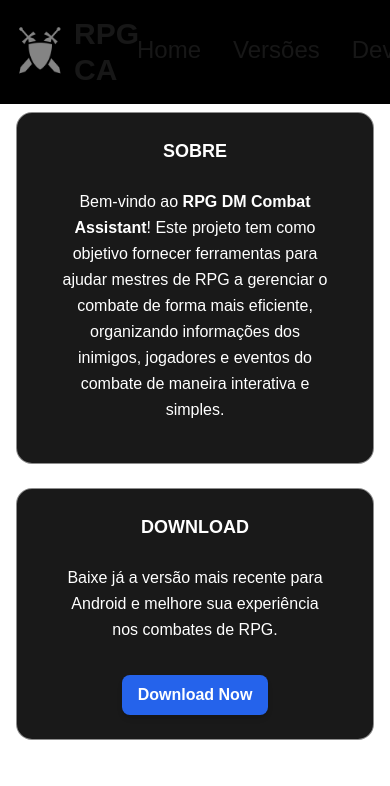
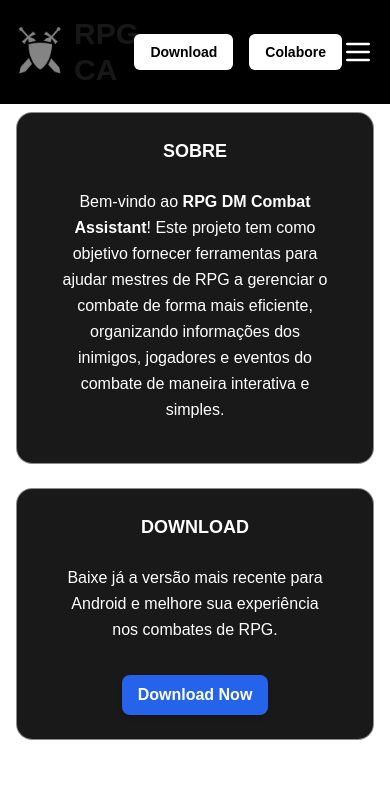
Before and after one commit to Gustavo-Vinicius-Santana/rpg-ca-landing-page, a Next.js app: page / in a window 390 px wide. Shown: the top 786 px of the page. Built offline with nearby package versions, Linux system fonts and the light colour scheme.

Commit message:
[feature - ui/logic - complet] (responsividade header) Tornando o header da aplicação responsivo para celulares e desktop

```diff
--- a/src/ui/templates/Header.tsx
+++ b/src/ui/templates/Header.tsx
@@ -1,3 +1,6 @@
+"use client";
+
+import { useState } from "react";
 import Link from "next/link";
 import Image from "next/image";
 
@@ -12,37 +15,64 @@ type HeaderProps = {
   collaborate: string;
 };
 
-export default  function Header({ home, versions, devlog, contact, download, collaborate }: HeaderProps) {
+export default function Header({
+  home,
+  versions,
+  devlog,
+  contact,
+  download,
+  collaborate,
+}: HeaderProps) {
+  const [isMenuOpen, setIsMenuOpen] = useState(false);
+
+  const toggleMenu = () => {
+    setIsMenuOpen((prev) => !prev);
+  };
+
   return (
-    <header className="bg-black fixed top-0 left-0 w-full flex items-center justify-between p-4 border-b border-white">
+    <>
+      <header className="bg-black fixed top-0 left-0 w-full flex items-center justify-between p-4 border-b border-white z-10">
         <div className="flex items-center gap-12">
           <div className="flex items-center gap-2 cursor-pointer">
             <Image src="/logo.png" alt="logo" width={50} height={50} />
             <h1 className="font-bold text-3xl">RPG CA</h1>
           </div>
 
-        <div className="flex items-center">
+          {/* Menu Desktop */}
+          <div className="hidden md:flex items-center">
             <ul className="flex gap-8">
               <li className="text-2xl relative group">
-              <Link href={home} className="block pb-1 relative transition-colors duration-300 hover:text-yellow-500">
+                <Link
+                  href={home}
+                  className="block pb-1 relative transition-colors duration-300 hover:text-yellow-500"
+                >
                   Home
                   <span className="absolute left-0 bottom-[-2px] w-0 h-0.5 bg-white transition-all duration-300 group-hover:w-full"></span>
                 </Link>
               </li>
               <li className="text-2xl relative group">
-              <Link href={versions} className="block pb-1 relative transition-colors duration-300 hover:text-yellow-500">
+                <Link
+                  href={versions}
+                  className="block pb-1 relative transition-colors duration-300 hover:text-yellow-500"
+                >
                   Versões
                   <span className="absolute left-0 bottom-[-2px] w-0 h-0.5 bg-white transition-all duration-300 group-hover:w-full"></span>
                 </Link>
               </li>
               <li className="text-2xl relative group">
-              <Link href={devlog} className="block pb-1 relative transition-colors duration-300 hover:text-yellow-500">
+                <Link
+                  href={devlog}
+                  className="block pb-1 relative transition-colors duration-300 hover:text-yellow-500"
+                >
                   Devlog
                   <span className="absolute left-0 bottom-[-2px] w-0 h-0.5 bg-white transition-all duration-300 group-hover:w-full"></span>
                 </Link>
               </li>
               <li className="text-2xl relative group">
-              <Link href={contact} className="block pb-1 relative transition-colors duration-300 hover:text-yellow-500">
+                <Link
+                  href={contact}
+                  className="block pb-1 relative transition-colors duration-300 hover:text-yellow-500"
+                >
                   Contato
                   <span className="absolute left-0 bottom-[-2px] w-0 h-0.5 bg-white transition-all duration-300 group-hover:w-full"></span>
                 </Link>
@@ -53,17 +83,102 @@ export default  function Header({ home, versions, devlog, contact, download, col
 
         <div className="flex items-center gap-4">
           <Link href={download}>
-          <button className="bg-white text-black px-4 py-2 rounded-md shadow-sm hover:bg-gray-100 hover:scale-105 transition duration-200">
-            <p className="text-sm font-semibold">Download</p>
+            <button className="bg-white text-black px-4 py-2 rounded-md shadow-sm hover:bg-gray-100 hover:scale-105 transition duration-200 text-sm md:text-base">
+              <p className="font-semibold">Download</p>
             </button>
           </Link>
 
           <Link href={collaborate}>
-          <button className="bg-white text-black px-4 py-2 rounded-md shadow-sm hover:bg-gray-100 hover:scale-105 transition duration-200">
-            <p className="text-sm font-semibold">Colabore</p>
+            <button className="bg-white text-black px-4 py-2 rounded-md shadow-sm hover:bg-gray-100 hover:scale-105 transition duration-200 text-sm md:text-base">
+              <p className="font-semibold">Colabore</p>
             </button>
           </Link>
         </div>
+
+        {/* Mobile Menu Button */}
+        <div className="md:hidden flex items-center">
+          <button
+            className="text-white text-3xl"
+            onClick={toggleMenu} // Alterna o estado do menu
+          >
+            {isMenuOpen ? (
+              // Ícone de "X"
+              <svg
+                xmlns="http://www.w3.org/2000/svg"
+                fill="none"
+                viewBox="0 0 24 24"
+                stroke="currentColor"
+                className="w-8 h-8"
+              >
+                <path
+                  strokeLinecap="round"
+                  strokeLinejoin="round"
+                  strokeWidth="2"
+                  d="M6 18L18 6M6 6l12 12"
+                />
+              </svg>
+            ) : (
+              // Ícone de menu hamburguer
+              <svg
+                xmlns="http://www.w3.org/2000/svg"
+                fill="none"
+                viewBox="0 0 24 24"
+                stroke="currentColor"
+                className="w-8 h-8"
+              >
+                <path
+                  strokeLinecap="round"
+                  strokeLinejoin="round"
+                  strokeWidth="2"
+                  d="M4 6h16M4 12h16M4 18h16"
+                />
+              </svg>
+            )}
+          </button>
+        </div>
       </header>
+
+      {/* Lateral Menu */}
+      <div
+        className={`fixed top-16 left-0 w-full bg-black p-4 md:hidden flex flex-col items-center gap-4 z-20 transition-all duration-300 ${
+          isMenuOpen ? "max-h-screen opacity-100" : "max-h-0 opacity-0 overflow-hidden"
+        }`}
+      >
+        <ul className="flex flex-col gap-4">
+          <li className="text-xl">
+            <Link
+              href={home}
+              className="block pb-1 relative transition-colors duration-300 hover:text-yellow-500"
+            >
+              Home
+            </Link>
+          </li>
+          <li className="text-xl">
+            <Link
+              href={versions}
+              className="block pb-1 relative transition-colors duration-300 hover:text-yellow-500"
+            >
+              Versões
+            </Link>
+          </li>
+          <li className="text-xl">
+            <Link
+              href={devlog}
+              className="block pb-1 relative transition-colors duration-300 hover:text-yellow-500"
+            >
+              Devlog
+            </Link>
+          </li>
+          <li className="text-xl">
+            <Link
+              href={contact}
+              className="block pb-1 relative transition-colors duration-300 hover:text-yellow-500"
+            >
+              Contato
+            </Link>
+          </li>
+        </ul>
+      </div>
+    </>
   );
 }
```
Lines whose indentation alone changed are shown as unchanged.
